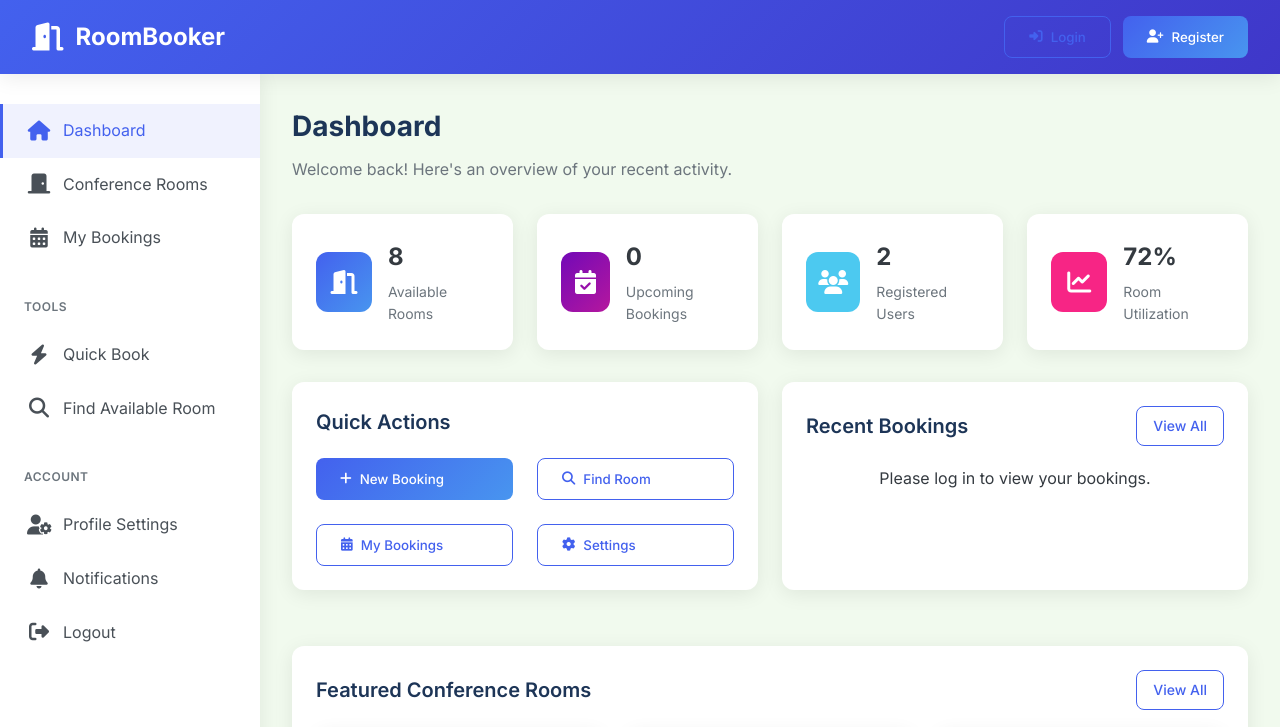
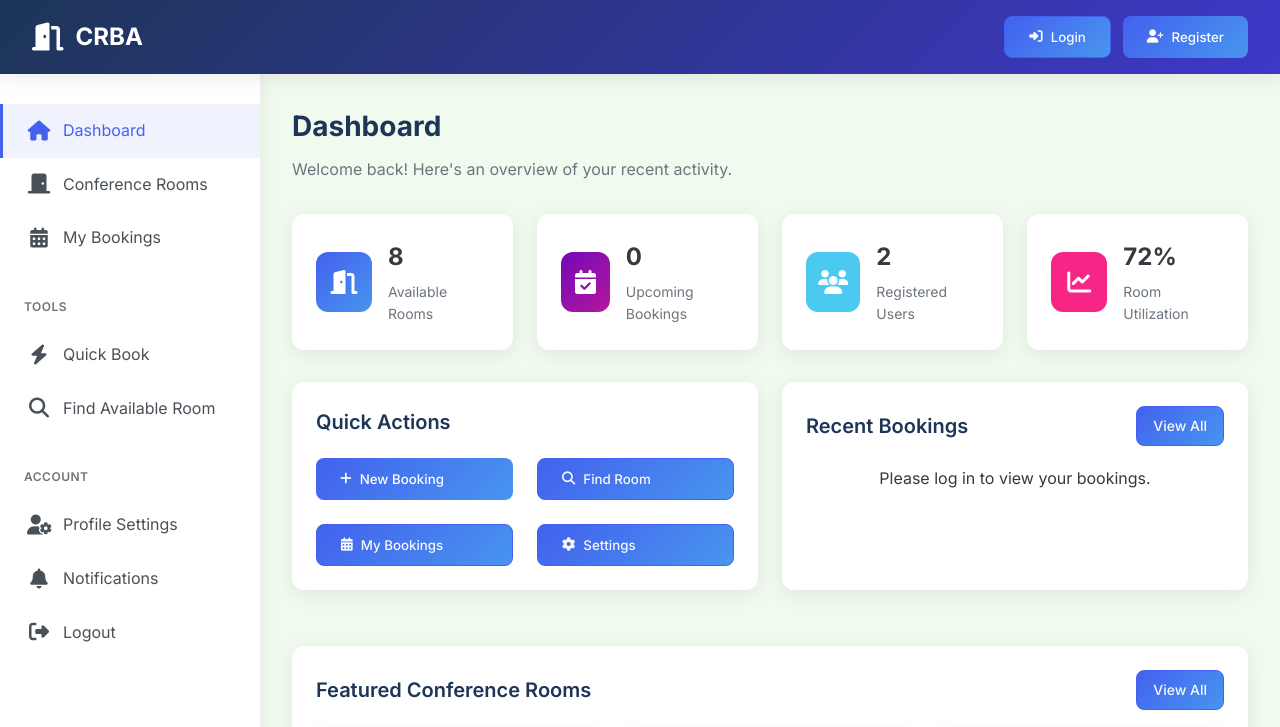
Before and after one commit to Muntasir101/CRBA, a plain HTML site: page index.html in a window 1280 px wide. Shown: the top 727 px of the page. Drawn offline with Linux system fonts and the light colour scheme.

Commit message:
update design

```diff
--- a/index.html
+++ b/index.html
@@ -3,7 +3,7 @@
 <head>
     <meta charset="UTF-8">
     <meta name="viewport" content="width=device-width, initial-scale=1.0">
-    <title>RoomBooker | Conference Room Booking System</title>
+    <title>Conference Room Booking</title>
     <link rel="stylesheet" href="https://cdnjs.cloudflare.com/ajax/libs/font-awesome/6.4.0/css/all.min.css">
     <link href="https://fonts.googleapis.com/css2?family=Inter:wght@300;400;500;600;700&display=swap" rel="stylesheet">
     <style>
@@ -53,7 +53,7 @@
 
         /* Header Styles */
         header {
-            background: linear-gradient(135deg, var(--primary), var(--secondary));
+            background: linear-gradient(135deg, #1d3557, var(--secondary));
             color: white;
             padding: 1rem 2rem;
             box-shadow: var(--shadow);
@@ -295,15 +295,17 @@
         }
 
         .btn-outline {
-            background: transparent;
+            background: linear-gradient(135deg, var(--primary), var(--primary-light));
             border: 1px solid var(--primary);
-            color: var(--primary);
+            color: #f8f9fa;
         }
 
         .btn-outline:hover {
-            background: var(--primary);
-            color: white;
-        }
+            transform: translateY(-2px);
+            box-shadow: 0 6px 20px rgba(67, 97, 238, 0.3);
+        }
+
+
 
         .btn-sm {
             padding: 0.5rem 1rem;
@@ -869,7 +871,7 @@
             </button>
             <div class="logo">
                 <i class="fas fa-door-open"></i>
-                <span>RoomBooker</span>
+                <span>CRBA</span>
             </div>
             <div class="header-actions">
                 <div class="user-info" id="user-info" style="display: none;">
@@ -1244,7 +1246,7 @@
                 <a href="#">Help Center</a>
                 <a href="#">Contact</a>
             </div>
-            <p class="copyright">© 2024 RoomBooker. All rights reserved.</p>
+            <p class="copyright">© 2025 CRBA. All rights reserved.Developed by @Muntasir</p>
         </div>
     </footer>
 
```
